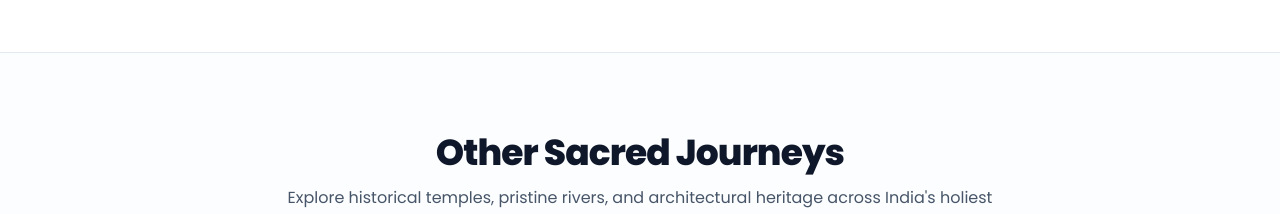
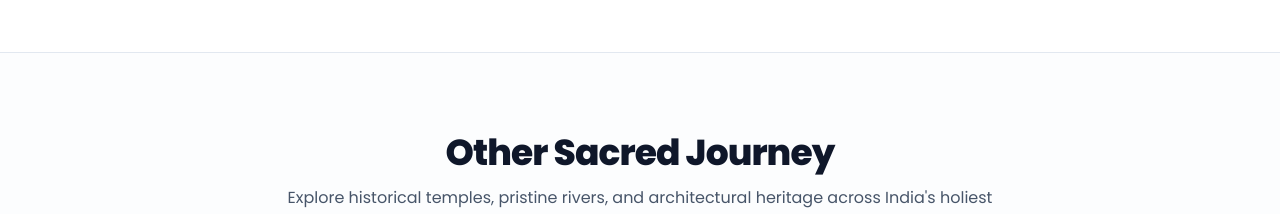
Before and after one commit to shardulkumar123/thetravelsolution-next-frontend, a Next.js app: page /packages/religious-tours in a window 1280 px wide. Shown: the part 2600-2814 px from the top of the page. Built offline with nearby package versions, Linux system fonts and the light colour scheme.

Commit message:
fix: git issue

```diff
--- a/components/sections/religious-tours/OtherReligiousTours.tsx
+++ b/components/sections/religious-tours/OtherReligiousTours.tsx
@@ -18,7 +18,7 @@ export const OtherReligiousTours: React.FC = () => {
             variant="h2"
             className="text-text-primary font-extrabold tracking-tight text-3xl md:text-4xl"
           >
-            Other Sacred Journeys
+            Other Sacred Journey
           </Heading>
           <Text variant="body-md" color="text-secondary" className="leading-relaxed mt-3">
             Explore historical temples, pristine rivers, and architectural heritage across
```
